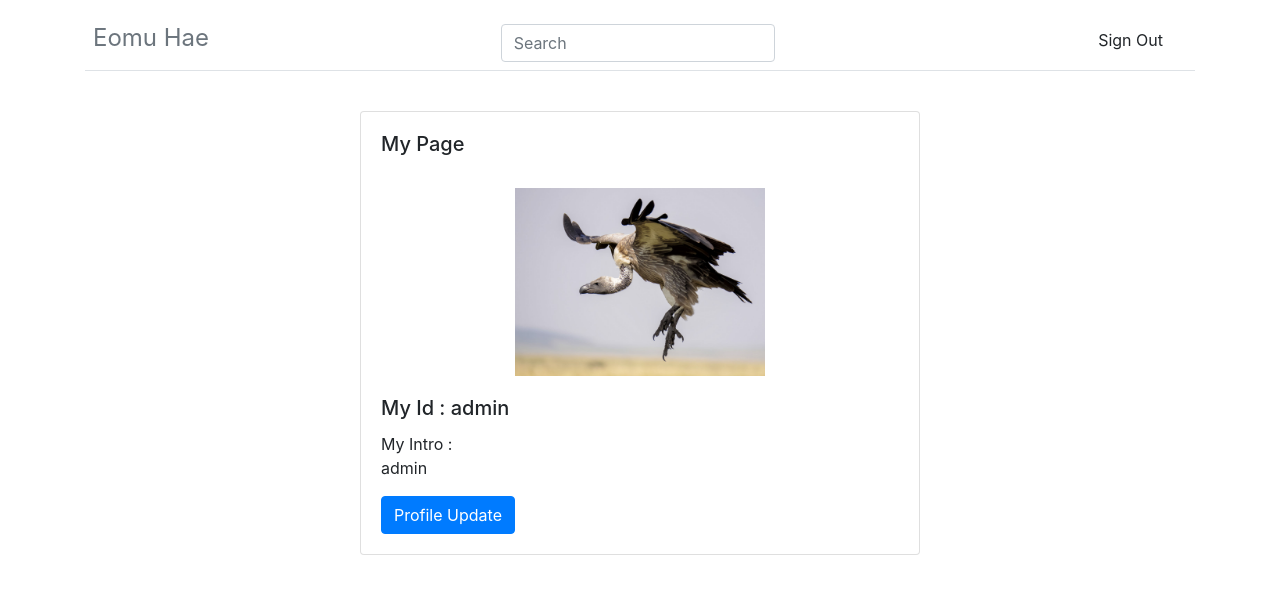
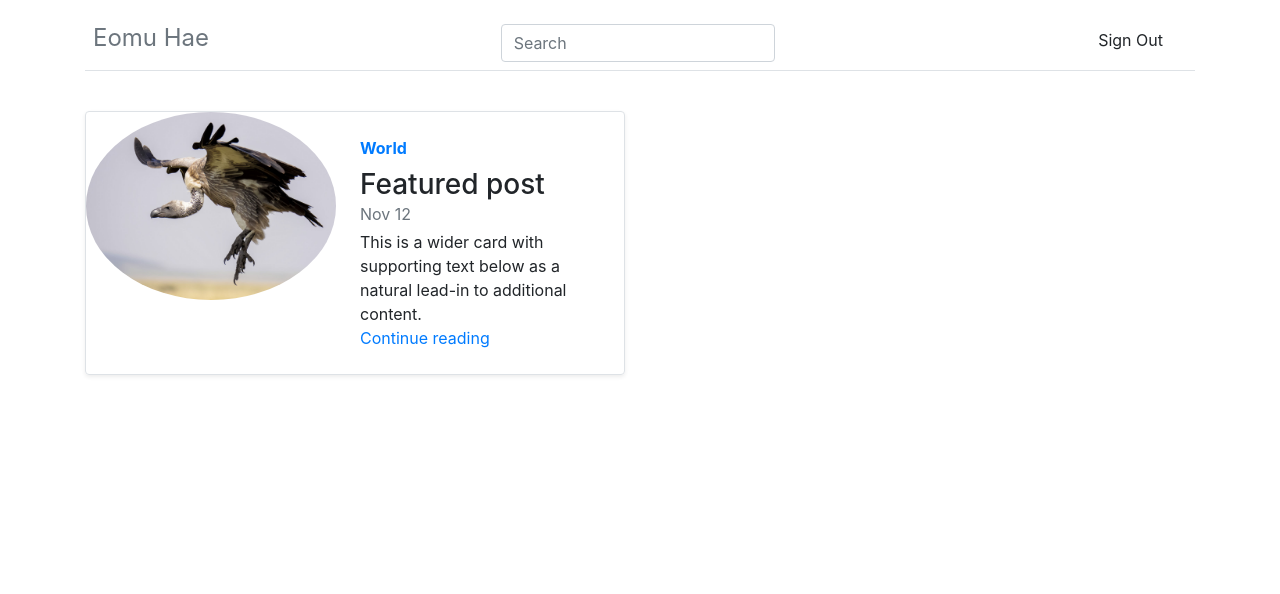
Before and after one commit to integerJI/int_test, a Django app: page /intworlduser/mypage/ in a window 1280 px wide. Shown: the top 594 px of the page. Run offline with Django 3.2, Linux system fonts and the light colour scheme; a user stored in the database is signed in; data comes from the database, SQL or seed files in the repository; some libraries are stand-ins or nearby versions.

Commit message:
마이페이지 수정중

```diff
--- a/intworlduser/templates/mypage.html
+++ b/intworlduser/templates/mypage.html
@@ -1,16 +1,38 @@
 {% extends 'base.html' %}
 {% load staticfiles %}
 {% block content %}
-<div class="container">
+
+
+<div class="row mb-2">
+  <div class="col-md-6">
+    <div class="row no-gutters border rounded overflow-hidden flex-md-row mb-4 shadow-sm h-md-250 position-relative">
+
+      <div class="col-auto d-none d-lg-block">
+        <img class="img-fluid rounded-circle" width="250" height="250" src="{% if profile_pic %} {{profile_pic}} {% else %} /static/default.jpg {% endif %}" preserveAspectRatio="xMidYMid slice" focusable="false" role="img" aria-label="Placeholder: Thumbnail">
+      </div>
+
+      <div class="col p-4 d-flex flex-column position-static">
+        <strong class="d-inline-block mb-2 text-primary">World</strong>
+        <h3 class="mb-0">Featured post</h3>
+        <div class="mb-1 text-muted">Nov 12</div>
+        <p class="card-text mb-auto">This is a wider card with supporting text below as a natural lead-in to additional content.</p>
+        <a href="#" class="stretched-link">Continue reading</a>
+      </div>
+
+    </div>
+  </div>
+</div>
+
+
+
+<!-- <div class="container">
   <div class="d-flex justify-content-center">
     <div class="card" style="width: 35rem;">
       <div class="card-body">
         <h5 class="card-title">My Page</h5>
       </div>
       <div class="d-flex justify-content-center">
-        <img class="img-fluid" width="250" height="250"
-          src="{% if profile_pic %} {{profile_pic}} {% else %} /static/default.jpg {% endif %}"
-          preserveAspectRatio="xMidYMid slice" focusable="false" role="img" aria-label="Placeholder: Thumbnail">
+        <img class="img-fluid rounded-circle" width="250" height="250" src="{% if profile_pic %} {{profile_pic}} {% else %} /static/default.jpg {% endif %}" preserveAspectRatio="xMidYMid slice" focusable="false" role="img" aria-label="Placeholder: Thumbnail">
       </div>
       <div class="card-body">
         <h5 class="card-title">My Id : {{ id }}</h5>
@@ -23,5 +45,6 @@
       </div>
     </div>
   </div>
-</div>
+</div> -->
+
 {% endblock %}
```
